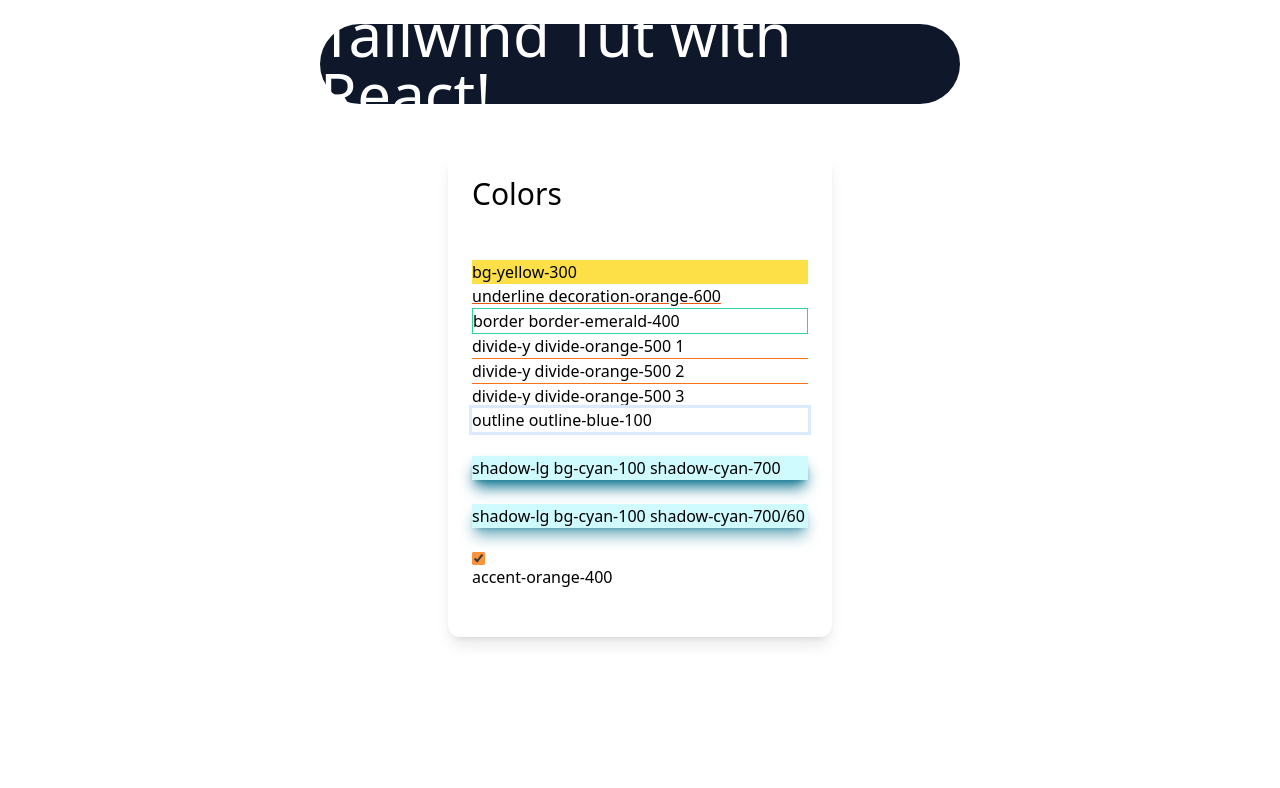
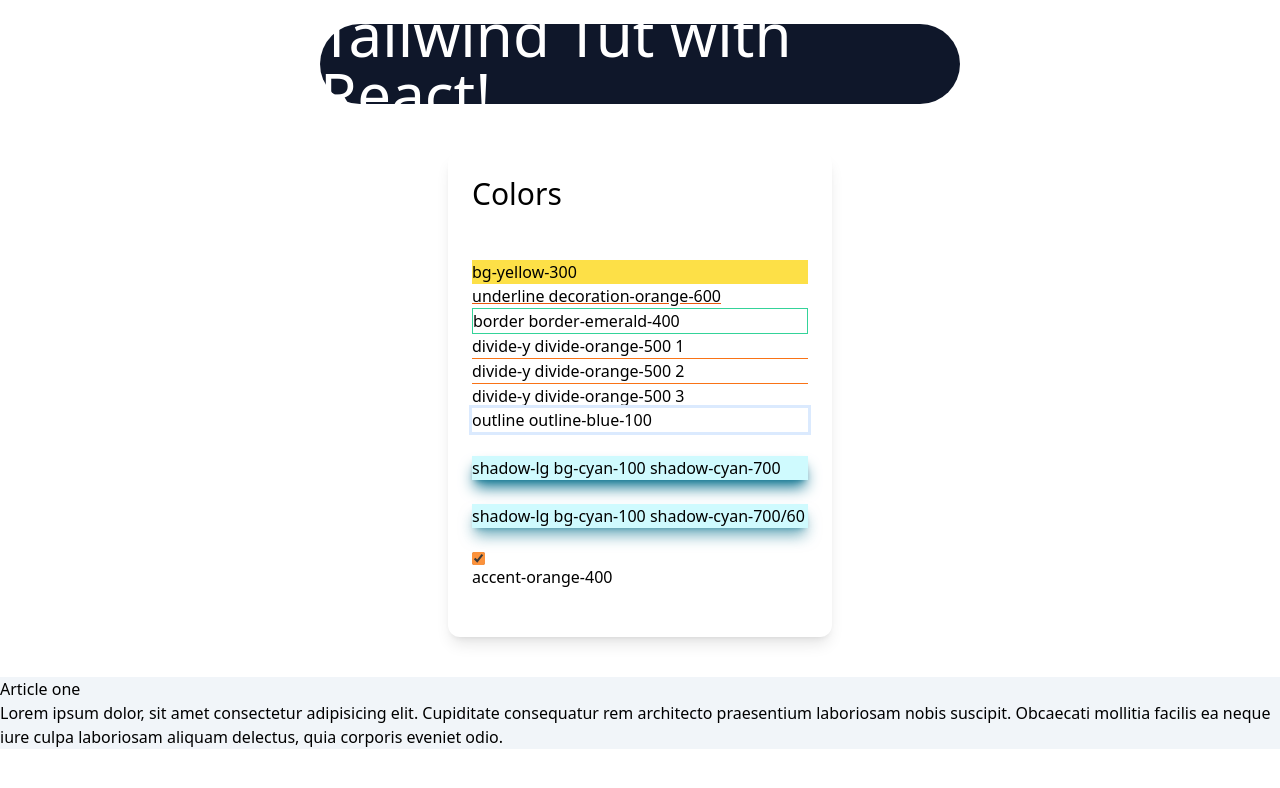
Before and after one commit to mirkobozzetto/tailwind_tut, a React (Vite) app: page / in a window 1280 px wide. Shown: the top 788 px of the page. Built offline with nearby package versions, Linux system fonts and the light colour scheme.

Commit message:
Mise à jour des importations et suppression du composant Containers.

```diff
--- a/src/App.jsx
+++ b/src/App.jsx
@@ -1,13 +1,13 @@
 import Hello from "./components/Hello";
 import Colors from "./components/Colors";
-import Containers from "./components/Containers";
+import ContainersWithSpace from "./components/ContainersWithSpace";
 
 function App() {
   return (
     <>
       <Hello />
       <Colors />
-      <Containers />
+      <ContainersWithSpace />
     </>
   );
 }
--- a/src/components/Containers.jsx
+++ /dev/null
@@ -1,8 +0,0 @@
-const Containers = () => {
-  return (
-    <>
-      <div className=""></div>
-    </>
-  );
-};
-export default Containers;
--- /dev/null
+++ b/src/components/ContainersWithSpace.jsx
@@ -0,0 +1,18 @@
+const ContainersWithSpace = () => {
+  return (
+    <>
+      <div className="container mx-auto bg-slate-100 mt-10">
+        <article>
+          <h3>Article one</h3>
+          <p>
+            Lorem ipsum dolor, sit amet consectetur adipisicing elit. Cupiditate
+            consequatur rem architecto praesentium laboriosam nobis suscipit.
+            Obcaecati mollitia facilis ea neque iure culpa laboriosam aliquam
+            delectus, quia corporis eveniet odio.
+          </p>
+        </article>
+      </div>
+    </>
+  );
+};
+export default ContainersWithSpace;
```
